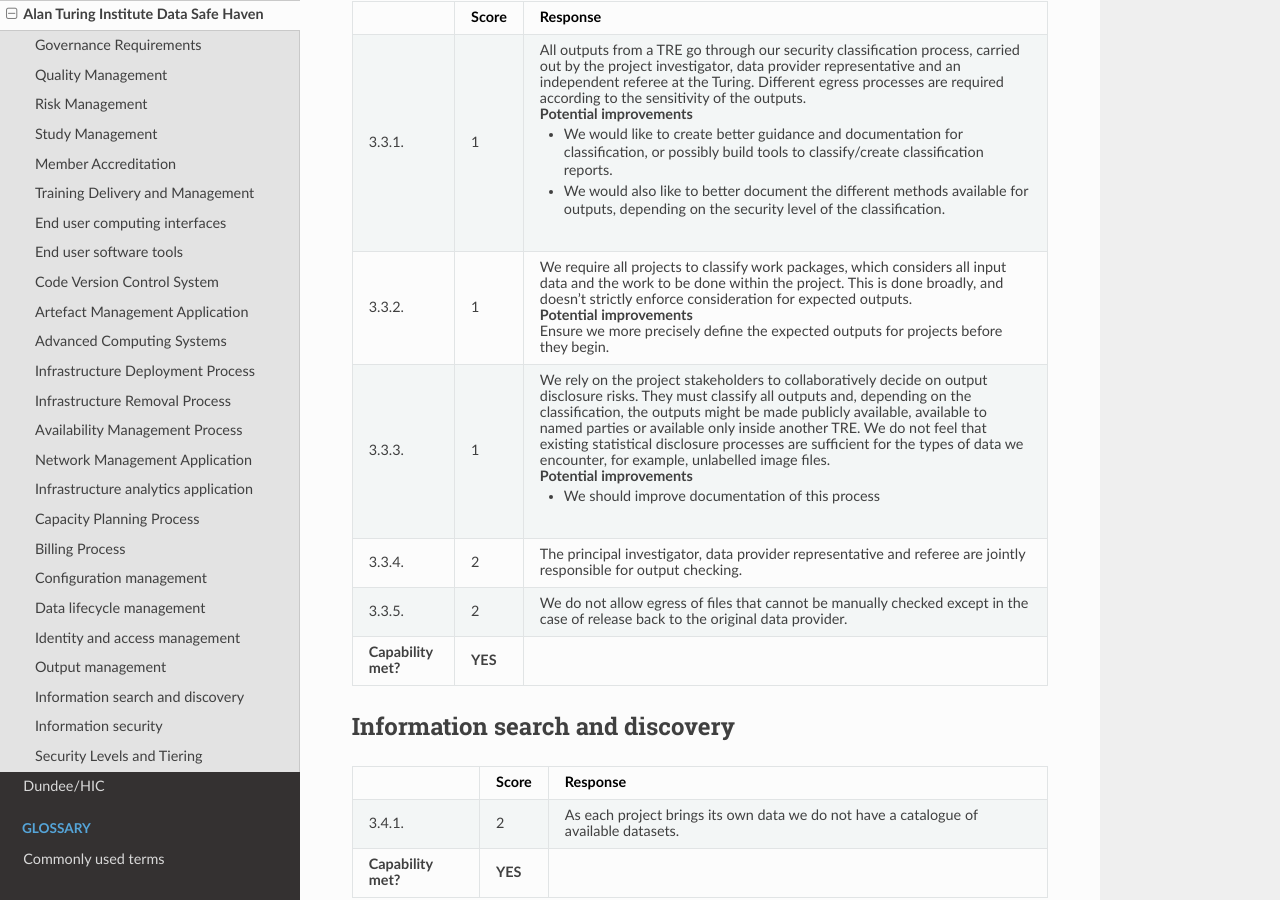
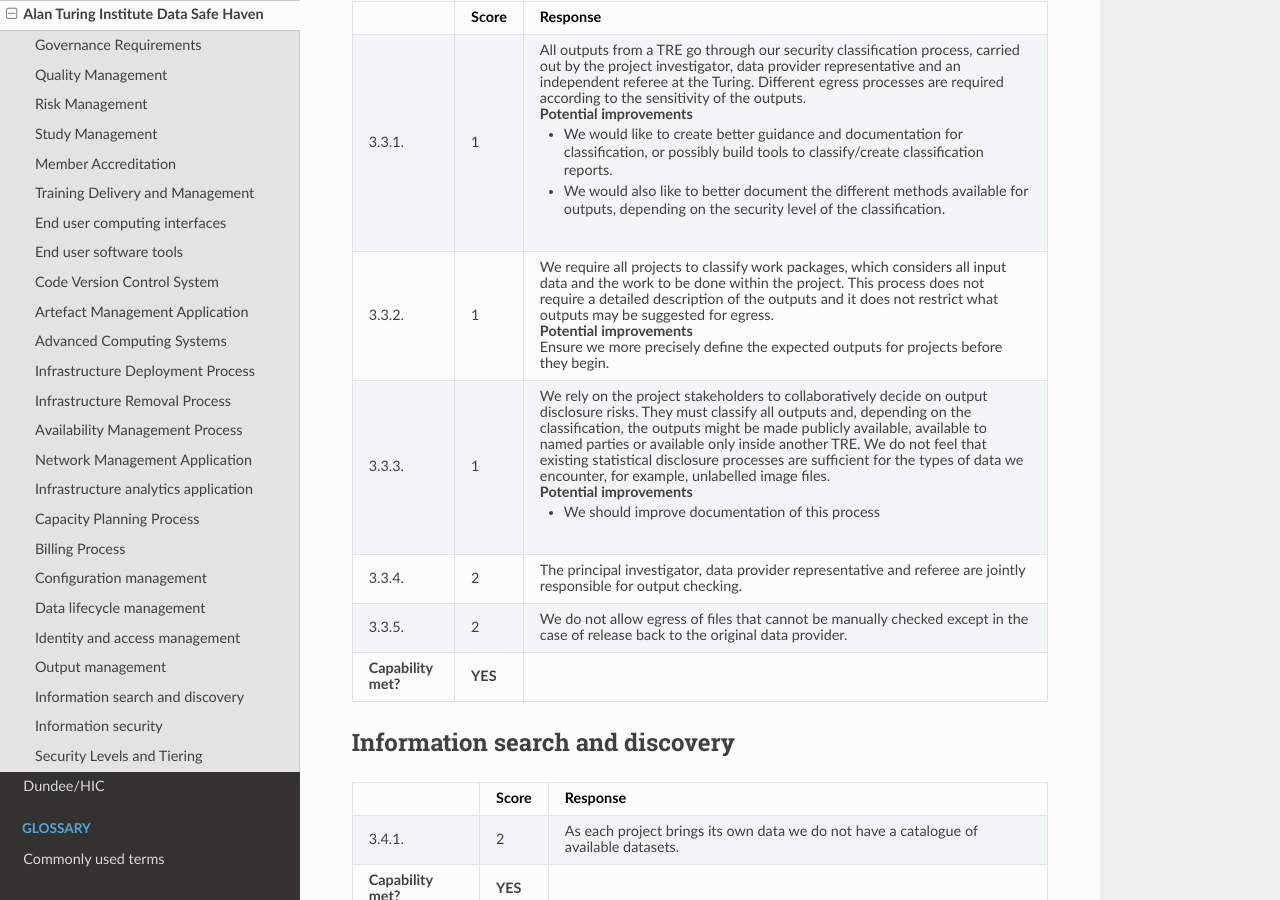
Before and after one commit to sa-tre/satre-specification, a Sphinx documentation site: the page built from docs/source/evaluations/alan_turing_institute.md, in a window 1280 px wide and 900 px high, scrolled down 17286 px. Built offline with Sphinx 7.4.7 and the Read the Docs theme 2.0.0, drawn with Linux system fonts in a browser that asks for light colours.

Commit message:
Adjust confusing sentence

```diff
--- a/docs/source/evaluations/alan_turing_institute.md
+++ b/docs/source/evaluations/alan_turing_institute.md
@@ -863,7 +863,7 @@
 * - 3.3.2.
   - 1
   - We require all projects to classify work packages, which considers all input data and the work to be done within the project.
-    This is done broadly, and doesn’t strictly enforce consideration for expected outputs.
+    This process does not require a detailed description of the outputs and it does not restrict what outputs may be suggested for egress.
     #### Potential improvements
     Ensure we more precisely define the expected outputs for projects before they begin.
 * - 3.3.3.
```
